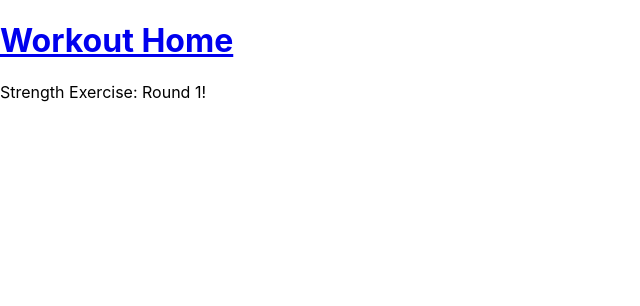
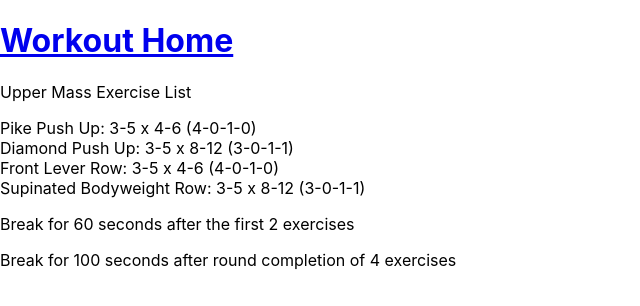
Before and after one commit to Chris-N/Workout, a React (Create React App) app: page /uppermass in a window 1280 px wide. Shown: the top 306 px of the page, without its empty margins (0-640 px from the left). Built offline with nearby package versions, Linux system fonts and the light colour scheme.

Commit message:
Created component for upper mass to display full routine

```diff
--- a/src/App.tsx
+++ b/src/App.tsx
@@ -3,6 +3,9 @@ import { BrowserRouter as Router, Switch, Route } from 'react-router-dom'
 import { Everyday } from './components/Everyday'
 import Header from './components/Header'
 import Home from './components/Home'
+import { Uppermass } from './components/Uppermass'
+
+import data from './data/fitness.json'
 
 export const App = () => {
   return (
@@ -20,7 +23,7 @@ export const App = () => {
             <Everyday />
           </Route>
           <Route path="/uppermass">
-            <Everyday />
+            <Uppermass data={data.uppermass} />
           </Route>
           <Route path="/lowermass">
             <Everyday />
--- /dev/null
+++ b/src/components/Uppermass/index.tsx
@@ -0,0 +1,29 @@
+import * as React from 'react'
+import { useMemo } from 'react'
+import styled from 'styled-components'
+
+import { IExercises } from '../../type'
+
+const Container = styled.p``
+const Exercise = styled.div``
+
+export const Uppermass: React.FC<{ data: IExercises }> = ({ data }) => {
+  const list = useMemo(
+    () =>
+      data.exercises.map((item) => {
+        return (
+          <Exercise>{`${item.name}: ${item.sets} x ${item.reps} (${item.tempo})`}</Exercise>
+        )
+      }),
+    [data]
+  )
+
+  return (
+    <>
+      <Container>Upper Mass Exercise List</Container>
+      {list}
+      <p>{`Break for ${data.break} seconds after the first ${data.breakset} exercises`}</p>
+      <p>{`Break for ${data.round} seconds after round completion of ${data.roundset} exercises`}</p>
+    </>
+  )
+}
--- a/data/fitness.json
+++ b/src/data/fitness.json
@@ -3,7 +3,7 @@
     "exercises": [
       {
         "name": "Pseudo Planche Push Up",
-        "set": "3-5",
+        "sets": "3-5",
         "reps": "6-8",
         "tempo": "4-0-1-0"
       },
@@ -49,7 +49,7 @@
     "exercises": [
       {
         "name": "Pike Push Up",
-        "set": "3-5",
+        "sets": "3-5",
         "reps": "4-6",
         "tempo": "4-0-1-0"
       },
--- /dev/null
+++ b/src/type.ts
@@ -0,0 +1,14 @@
+interface IExercise {
+  name: string
+  sets: string
+  reps: string
+  tempo: string
+}
+
+export interface IExercises {
+  exercises: IExercise[]
+  break: number
+  breakset: number
+  round: number
+  roundset: number
+}
```
